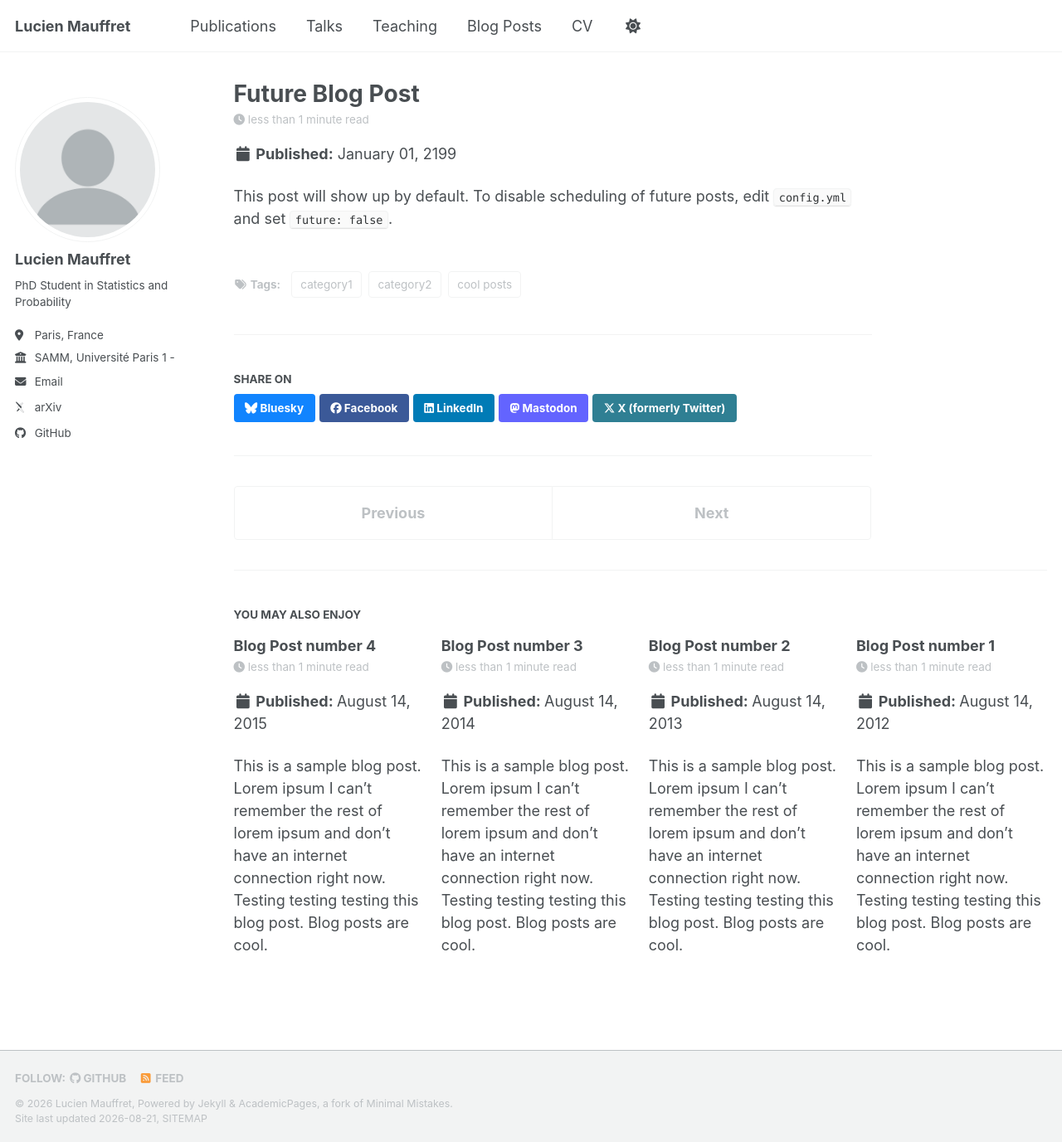
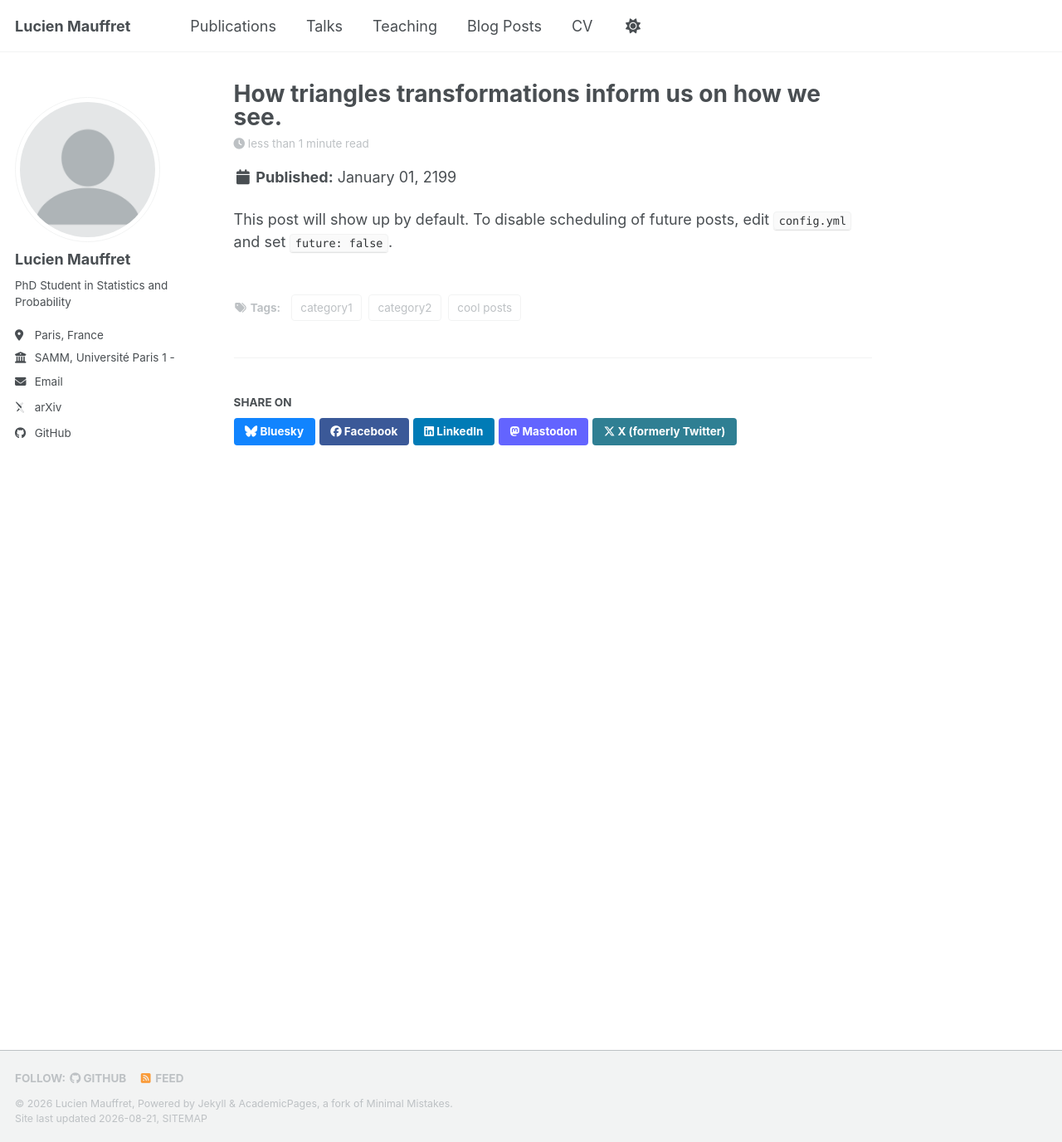
Before and after one commit to lumauf/lumauf.github.io, a Jekyll site: the page built from _posts/2199-01-01-future-post.md, in a window 1280 px wide and 1377 px high. Shown: the whole window at 83% size. Built offline with Jekyll 4.4.1, drawn with Linux system fonts in a browser that asks for light colours; some web fonts are replaced; a script bundle is joined from its source files by our own code; library files that are not in the unit come from our copies.

Commit message:
enlever les blogs posts inutile

```diff
--- a/_posts/2012-08-14-blog-post-1.md
+++ /dev/null
@@ -1,20 +0,0 @@
----
-title: 'Blog Post number 1'
-date: 2012-08-14
-permalink: /posts/2012/08/blog-post-1/
-tags:
-  - cool posts
-  - category1
-  - category2
----
-
-This is a sample blog post. Lorem ipsum I can't remember the rest of lorem ipsum and don't have an internet connection right now. Testing testing testing this blog post. Blog posts are cool.
-
-Headings are cool
-======
-
-You can have many headings
-======
-
-Aren't headings cool?
-------
--- a/_posts/2013-08-14-blog-post-2.md
+++ /dev/null
@@ -1,20 +0,0 @@
----
-title: 'Blog Post number 2'
-date: 2013-08-14
-permalink: /posts/2013/08/blog-post-2/
-tags:
-  - cool posts
-  - category1
-  - category2
----
-
-This is a sample blog post. Lorem ipsum I can't remember the rest of lorem ipsum and don't have an internet connection right now. Testing testing testing this blog post. Blog posts are cool.
-
-Headings are cool
-======
-
-You can have many headings
-======
-
-Aren't headings cool?
-------
--- a/_posts/2014-08-14-blog-post-3.md
+++ /dev/null
@@ -1,20 +0,0 @@
----
-title: 'Blog Post number 3'
-date: 2014-08-14
-permalink: /posts/2014/08/blog-post-3/
-tags:
-  - cool posts
-  - category1
-  - category2
----
-
-This is a sample blog post. Lorem ipsum I can't remember the rest of lorem ipsum and don't have an internet connection right now. Testing testing testing this blog post. Blog posts are cool.
-
-Headings are cool
-======
-
-You can have many headings
-======
-
-Aren't headings cool?
-------
--- a/_posts/2199-01-01-future-post.md
+++ b/_posts/2199-01-01-future-post.md
@@ -1,5 +1,5 @@
 ---
-title: 'Future Blog Post'
+title: 'How triangles transformations inform us on how we see.'
 date: 2199-01-01
 permalink: /posts/2012/08/blog-post-4/
 tags:
```
Also changed, not shown: _posts/2015-08-14-blog-post-4.md (deleted, +0 -20 lines).
